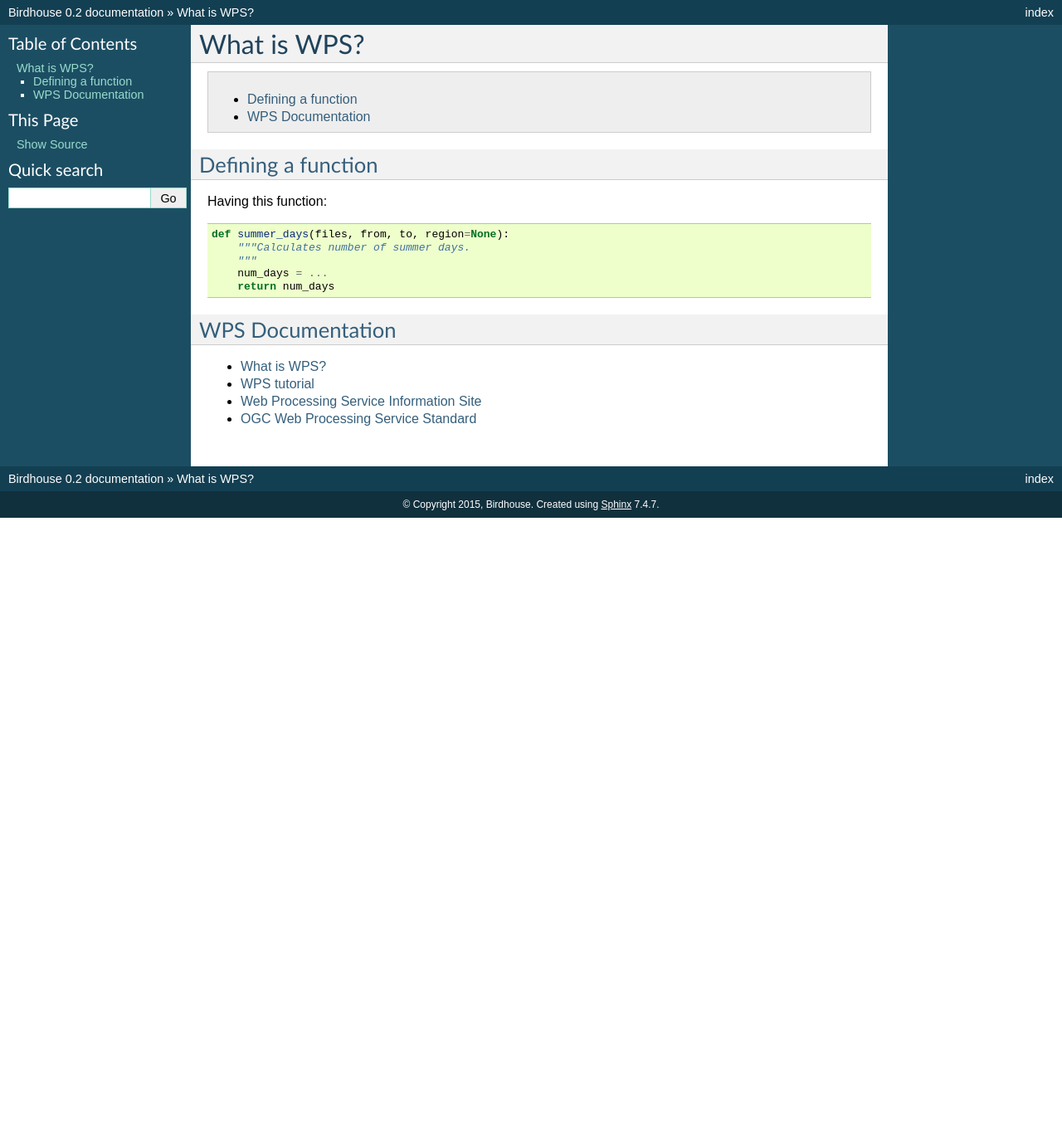
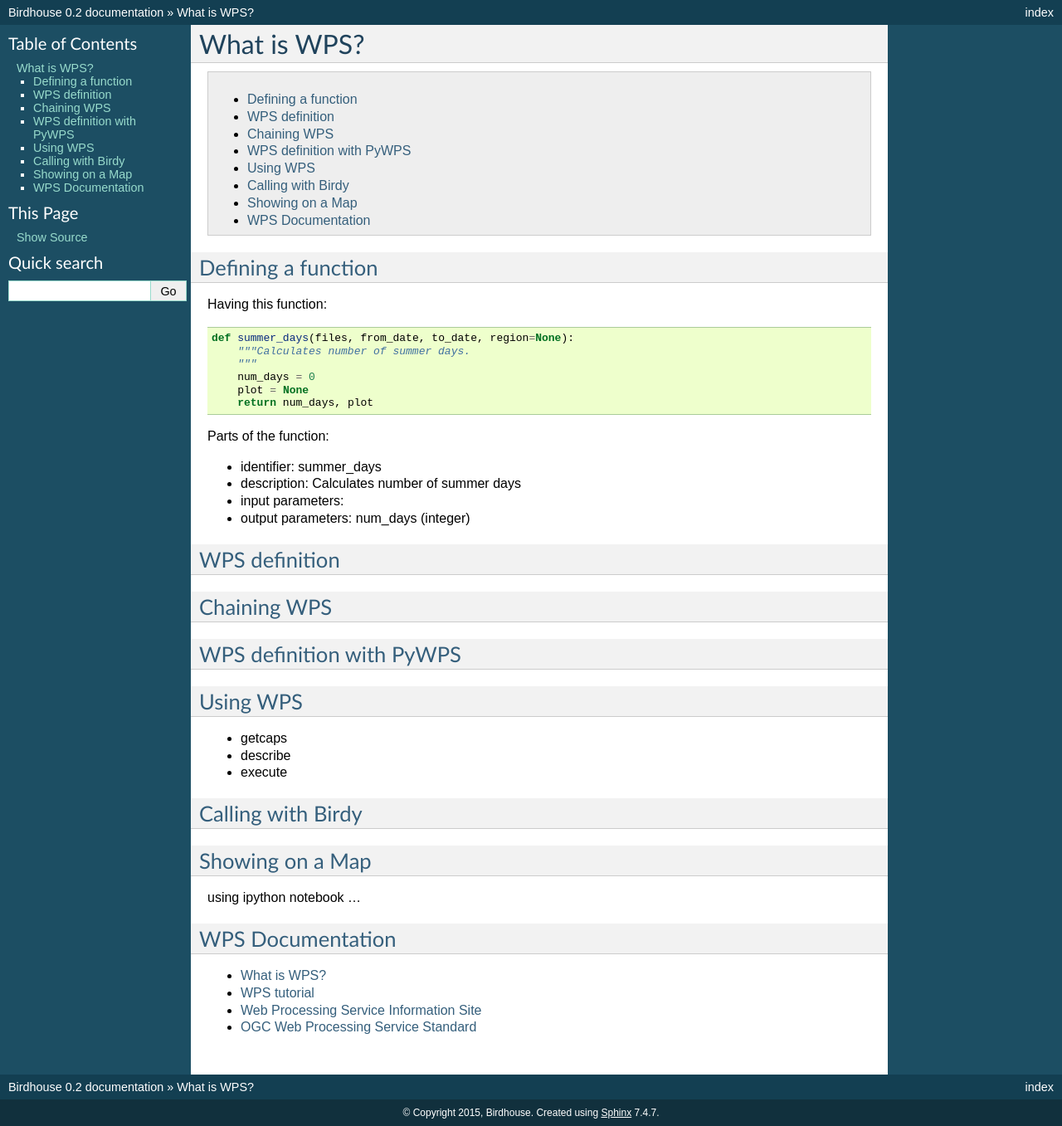
Before and after one commit to bird-house/birdhouse-docs, a Sphinx documentation site: the page built from docs/source/tutorial/wps.rst, in a window 1280 px wide. Shown: the whole page at 83% size. Built offline with Sphinx 7.4.7, drawn with Linux system fonts in a browser that asks for light colours; before the commit the page ends 900 px from its top, so only the background shows below that.

Commit message:
working on wps tutorial

```diff
--- a/docs/source/tutorial/wps.rst
+++ b/docs/source/tutorial/wps.rst
@@ -12,11 +12,44 @@ Defining a function
 
 Having this function::
 
-    def summer_days(files, from, to, region=None):
+    def summer_days(files, from_date, to_date, region=None):
         """Calculates number of summer days.
         """
-        num_days = ...
-        return num_days
+        num_days = 0
+        plot = None
+        return num_days, plot
+
+Parts of the function:
+
+* identifier: summer_days
+* description: Calculates number of summer days
+* input parameters:
+* output parameters: num_days (integer)
+
+WPS definition
+--------------
+
+Chaining WPS
+------------
+
+WPS definition with PyWPS
+-------------------------
+
+Using WPS
+---------
+
+* getcaps
+* describe
+* execute
+
+Calling with Birdy
+------------------
+
+Showing on a Map
+----------------
+
+using ipython notebook ...
+
 
 WPS Documentation
 -----------------
```
